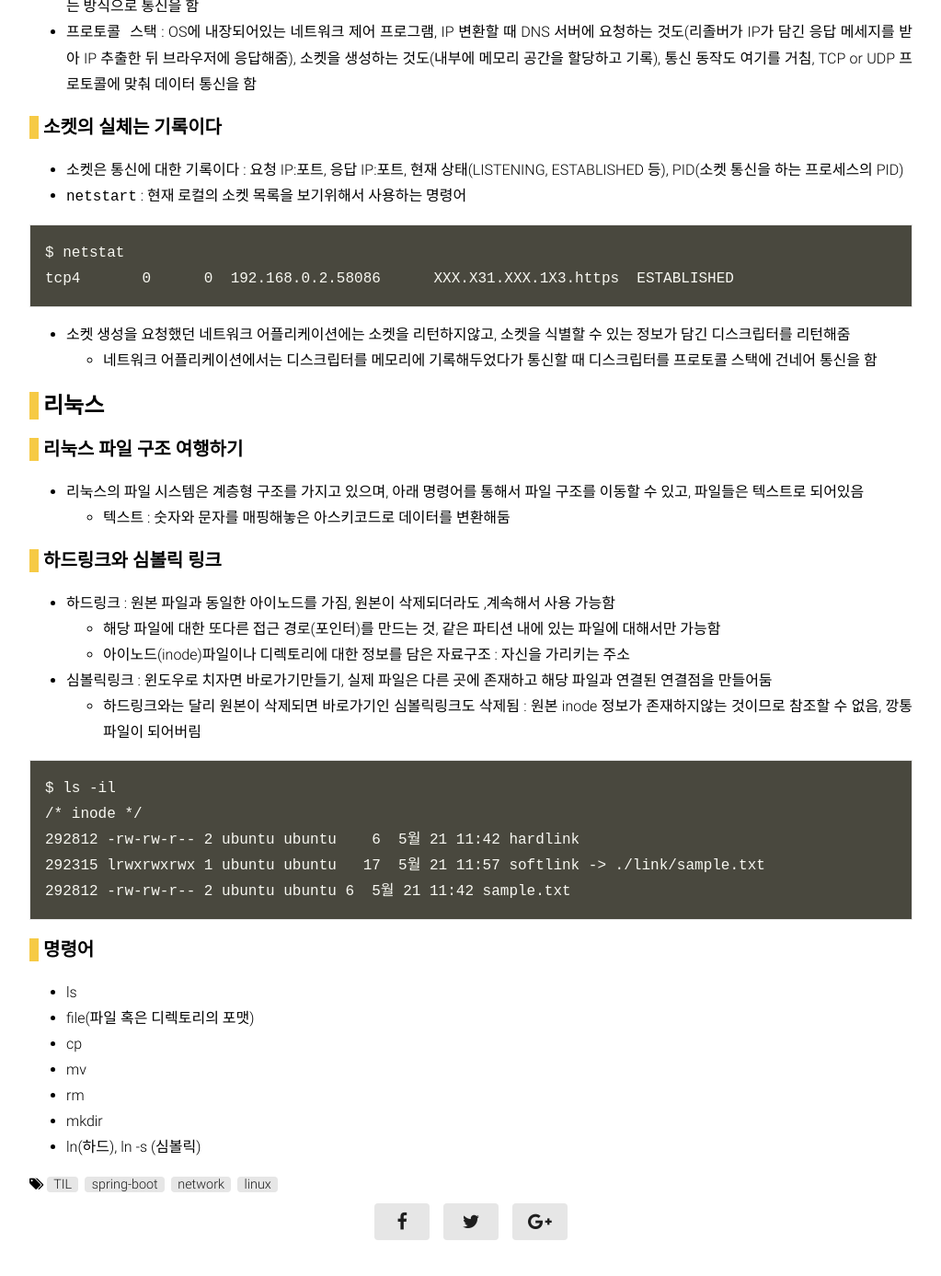
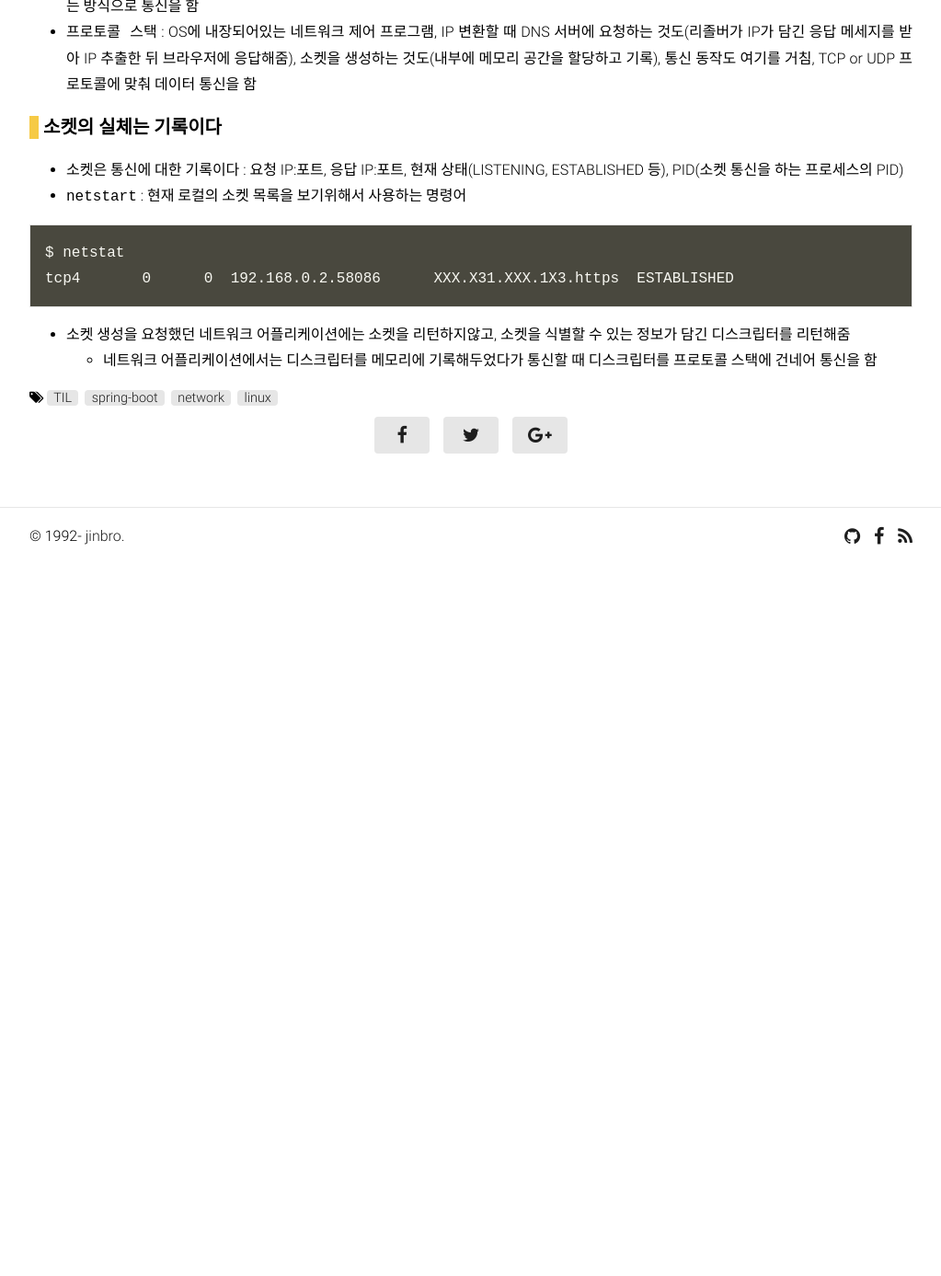
Before and after one commit to imjinbro/imjinbro.github.io, a Jekyll site: the page built from _posts/2018-05-21-TIL.md, in a window 1280 px wide and 1400 px high, scrolled down 1497 px. Shown: the top 1387 px of the window at 92% size, without its empty margins (128-1151 px from the left). Built offline with Jekyll 4.4.1, drawn with Linux system fonts in a browser that asks for light colours; nearby versions of some CDN libraries; some web fonts are replaced; our own code applies the rules of GitHub Pages for plain Markdown files; comment, search, counter and statistics services are not loaded; after the commit the page ends 2127 px from its top, so only the background shows below that.

Commit message:
Update 2018-05-21-TIL.md

```diff
--- a/_posts/2018-05-21-TIL.md
+++ b/_posts/2018-05-21-TIL.md
@@ -55,33 +55,3 @@ tcp4       0      0  192.168.0.2.58086      XXX.X31.XXX.1X3.https  ESTABLISHED
 
 * 소켓 생성을 요청했던 네트워크 어플리케이션에는 소켓을 리턴하지않고, 소켓을 식별할 수 있는 정보가 담긴 디스크립터를 리턴해줌
   * 네트워크 어플리케이션에서는 디스크립터를 메모리에 기록해두었다가 통신할 때 디스크립터를 프로토콜 스택에 건네어 통신을 함
-
-## 리눅스
-### 리눅스 파일 구조 여행하기
-* 리눅스의 파일 시스템은 계층형 구조를 가지고 있으며, 아래 명령어를 통해서 파일 구조를 이동할 수 있고, 파일들은 텍스트로 되어있음
-  * 텍스트 : 숫자와 문자를 매핑해놓은 아스키코드로 데이터를 변환해둠
-
-### 하드링크와 심볼릭 링크
-* 하드링크 : 원본 파일과 동일한 아이노드를 가짐, 원본이 삭제되더라도 ,계속해서 사용 가능함
-  * 해당 파일에 대한 또다른 접근 경로(포인터)를 만드는 것, 같은 파티션 내에 있는 파일에 대해서만 가능함
-  * 아이노드(inode)파일이나 디렉토리에 대한 정보를 담은 자료구조 : 자신을 가리키는 주소
-
-* 심볼릭링크 : 윈도우로 치자면 바로가기만들기, 실제 파일은 다른 곳에 존재하고 해당 파일과 연결된 연결점을 만들어둠
-  * 하드링크와는 달리 원본이 삭제되면 바로가기인 심볼릭링크도 삭제됨 : 원본 inode 정보가 존재하지않는 것이므로 참조할 수 없음, 깡통 파일이 되어버림
-
-~~~
-$ ls -il
-/* inode */
-292812 -rw-rw-r-- 2 ubuntu ubuntu    6  5월 21 11:42 hardlink
-292315 lrwxrwxrwx 1 ubuntu ubuntu   17  5월 21 11:57 softlink -> ./link/sample.txt
-292812 -rw-rw-r-- 2 ubuntu ubuntu 6  5월 21 11:42 sample.txt
-~~~
-
-### 명령어
-* ls
-* file(파일 혹은 디렉토리의 포맷)
-* cp
-* mv
-* rm
-* mkdir
-* ln(하드), ln -s (심볼릭)
```
